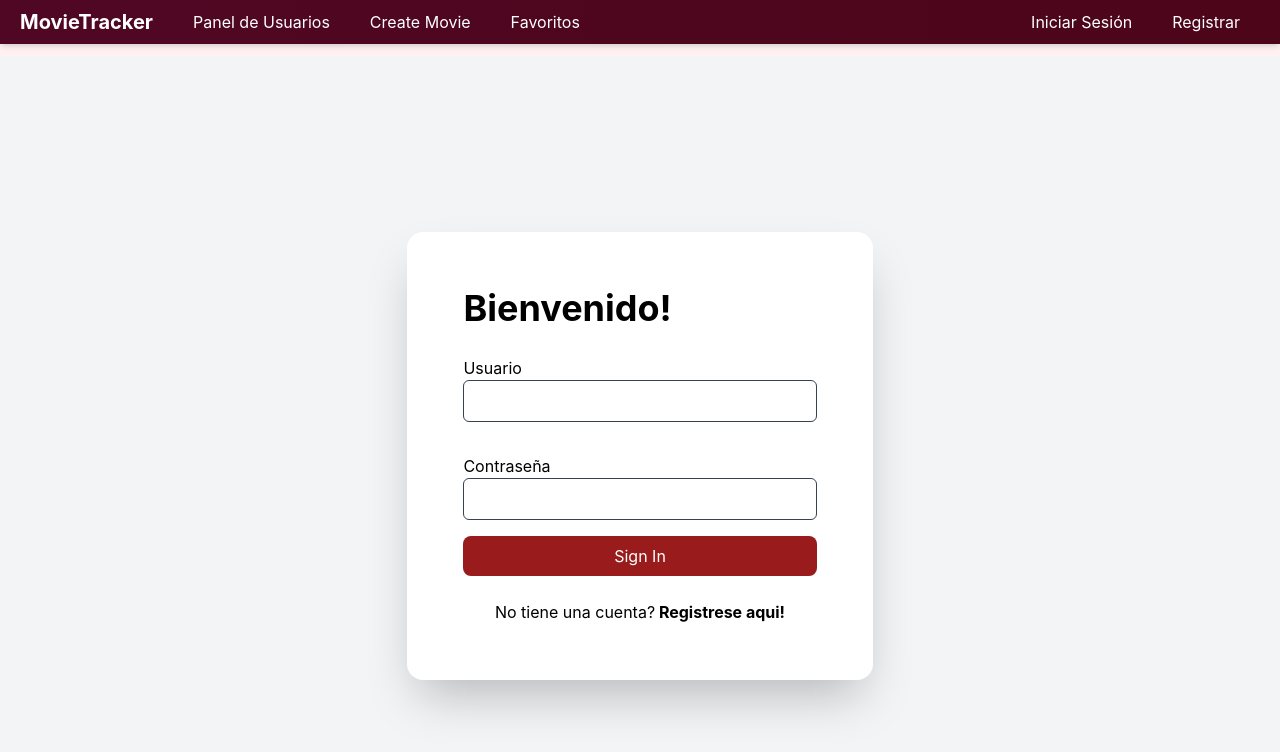
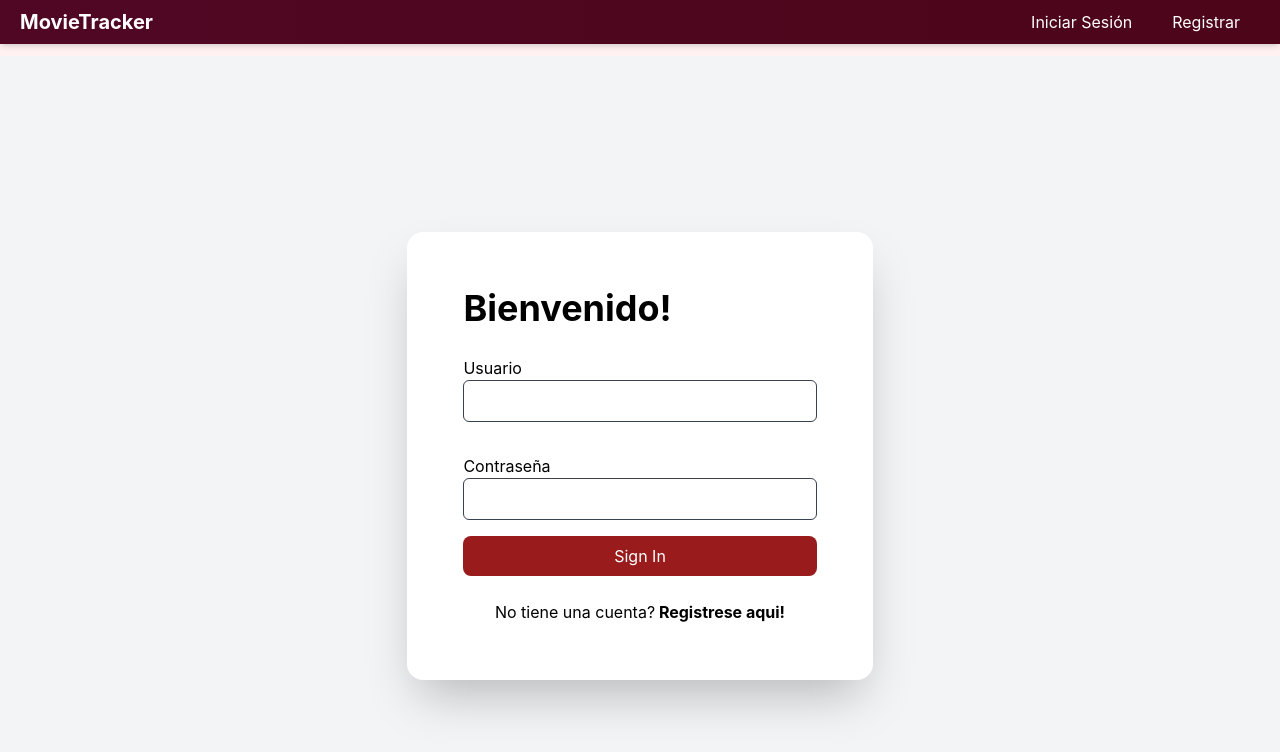
Before and after one commit to LucasLodigiani/MovieTracker, a React (Create React App) app in the folder frontend-web/: page /Login in a window 1280 px wide. Shown: the top 752 px of the page. Built offline with nearby package versions, Linux system fonts and the light colour scheme.

Commit message:
bug fixes 3

```diff
--- a/frontend-web/src/components/Header/Header.jsx
+++ b/frontend-web/src/components/Header/Header.jsx
@@ -31,21 +31,25 @@ const Header = () => {
           <Link to="/" className={`text-xl font-bold ${theme === 'light' ? 'text-white hover:text-pink-700' : 'text-white hover:text-cyan-300'}  mr-5`}>
             MovieTracker
           </Link>
+          {isInRole("Admin") &&
           <span className={`rounded-md ${theme === 'light' ? 'hover:text-pink-700' : 'hover:text-cyan-300'} px-5 `}>
             <Modal icon={<BiSolidUserDetail size={25} color="#235b8d" />} title="Panel de Usuarios">
               <Users />
             </Modal>
-          </span>
+          </span> }
+          {isInRole("Admin") &&
           <span className={`${theme === 'light' ? 'hover:text-pink-700' : 'hover:text-cyan-300'} px-5 `}>
             <Modal icon={<BiMovie size={25} color="#235b8d" />} title="Create Movie">
               <CreateMovie />
             </Modal>
-          </span>
+          </span> }
+          {isAuthenticated() &&
           <span className={`${theme === 'light' ? 'hover:text-pink-700' : 'hover:text-cyan-300'} px-5 `}>
-          <Modal icon={<MdMovieFilter />} title="Favoritos" >
-            <Favorites></Favorites>
-          </Modal>
-          </span>
+            <Modal icon={<MdMovieFilter />} title="Favoritos" >
+              <Favorites></Favorites>
+            </Modal>
+          </span> }
+
         </div>
         <div className="flex items-center justify-between text-blue-gray-900"></div>
         <div>
--- a/frontend-web/src/hooks/auth/useAuthentication .js
+++ b/frontend-web/src/hooks/auth/useAuthentication .js
@@ -21,7 +21,7 @@ const useAuthentication = () => {
   };
 
   const isInRole = (role) => {
-    if(isAuthenticated === true){
+    if(isAuthenticated() === true){
       if(user.role === role){
         return true;
       }
@@ -36,6 +36,7 @@ const useAuthentication = () => {
   const logout = () => {
     console.log("Ejecutado")
     localStorage.removeItem('user');
+    localStorage.removeItem('favoriteMovies');
     localStorage.removeItem('jwt');
     setUserData(null);
   }
--- a/frontend-web/src/hooks/auth/useLogin.js
+++ b/frontend-web/src/hooks/auth/useLogin.js
@@ -31,6 +31,7 @@ const useLogin = () => {
             const jwtToken = await response.text();
             const decodedToken = jwtDecode(jwtToken);
             localStorage.setItem('jwt', jwtToken);
+            localStorage.setItem('favoriteMovies', JSON.stringify([]))
             setUserData({ id: decodedToken.unique_id, name: decodedToken.unique_name, role: decodedToken.role });
             setData(jwtToken);
             setIsLoading(false);
```
Also changed, not shown: 2 other files (tests, documents, lock files or other folders).
